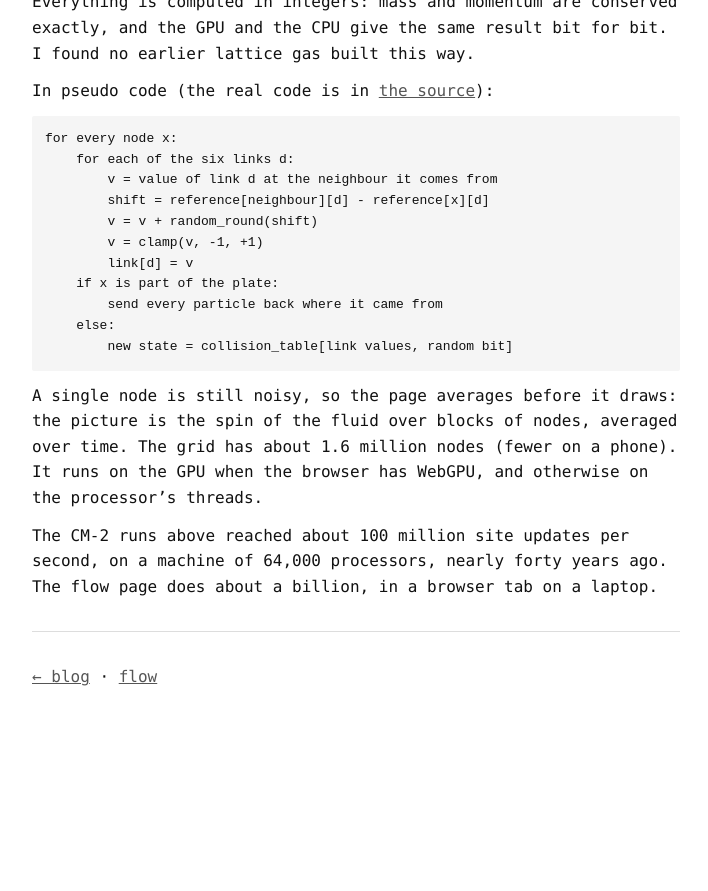
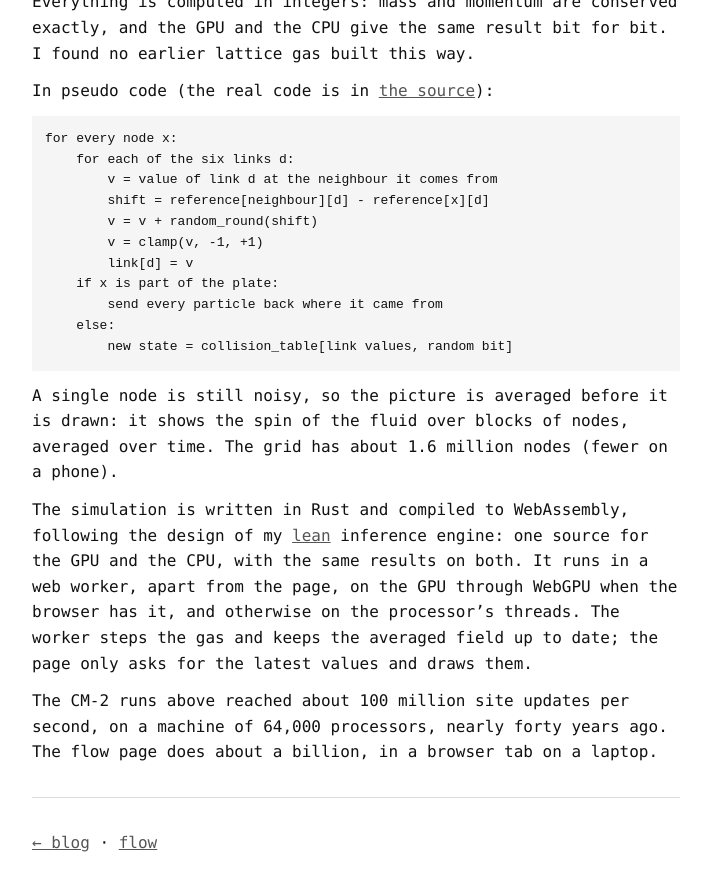
Before and after one commit to idle-intelligence/trucs.ai, a Jekyll site: the page built from blog/cellular-automata.md, in a window 1280 px wide and 900 px high, scrolled down 4283 px. Shown: the top 891 px of the window, without its empty margins (284-992 px from the left). Built offline with Jekyll 4.4.1, drawn with Linux system fonts in a browser that asks for light colours; before the commit the page ends 5017 px from its top, so only the background shows below that.

Commit message:
blog: a few words on how the page runs

````diff
--- a/blog/cellular-automata.md
+++ b/blog/cellular-automata.md
@@ -82,7 +82,9 @@ for every node x:
         new state = collision_table[link values, random bit]
 ```
 
-A single node is still noisy, so the page averages before it draws: the picture is the spin of the fluid over blocks of nodes, averaged over time. The grid has about 1.6 million nodes (fewer on a phone). It runs on the GPU when the browser has WebGPU, and otherwise on the processor's threads.
+A single node is still noisy, so the picture is averaged before it is drawn: it shows the spin of the fluid over blocks of nodes, averaged over time. The grid has about 1.6 million nodes (fewer on a phone).
+
+The simulation is written in Rust and compiled to WebAssembly, following the design of my [lean](https://github.com/idle-intelligence/llm-web) inference engine: one source for the GPU and the CPU, with the same results on both. It runs in a web worker, apart from the page, on the GPU through WebGPU when the browser has it, and otherwise on the processor's threads. The worker steps the gas and keeps the averaged field up to date; the page only asks for the latest values and draws them.
 
 The CM-2 runs above reached about 100 million site updates per second, on a machine of 64,000 processors, nearly forty years ago. The flow page does about a billion, in a browser tab on a laptop.
 
````
